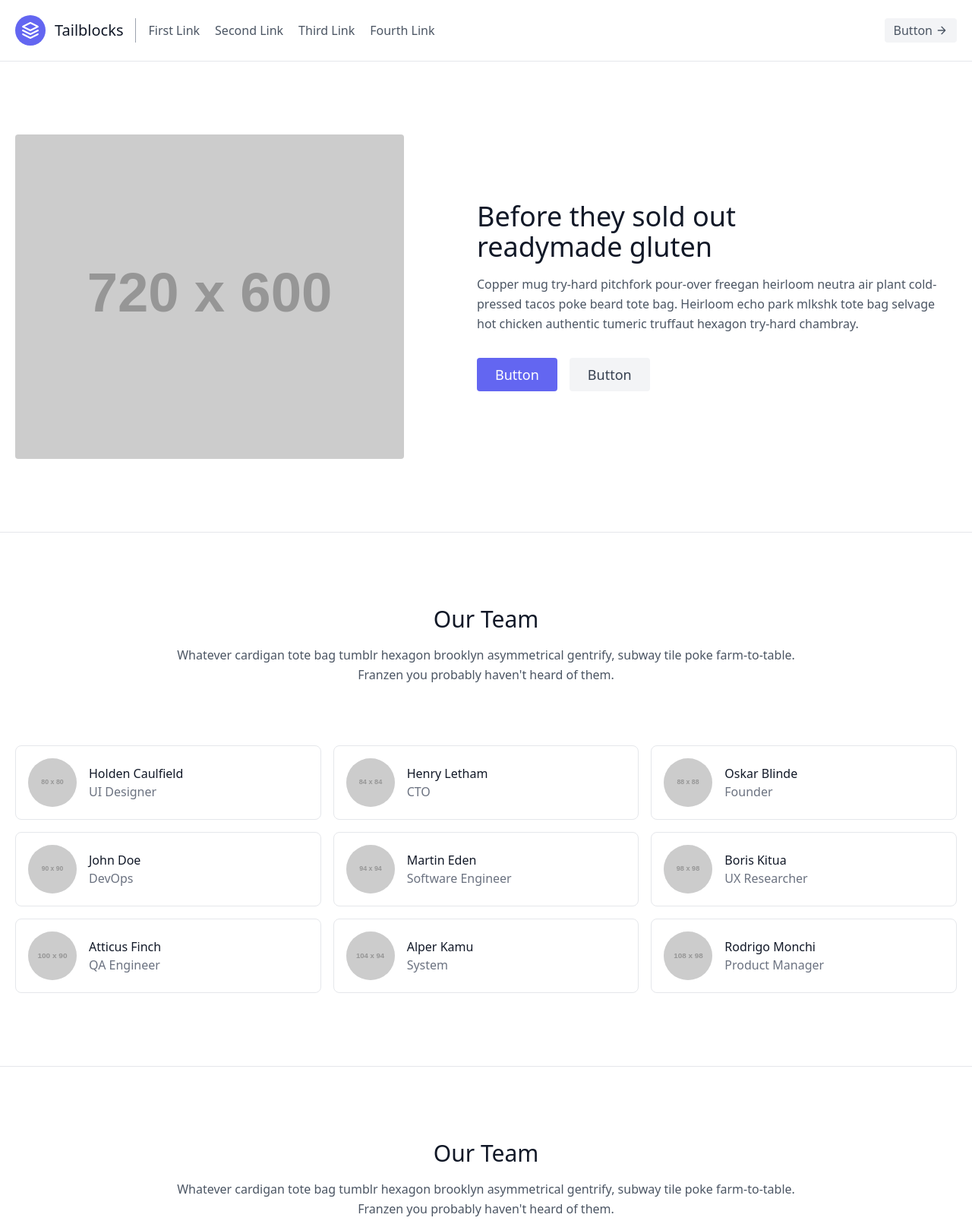
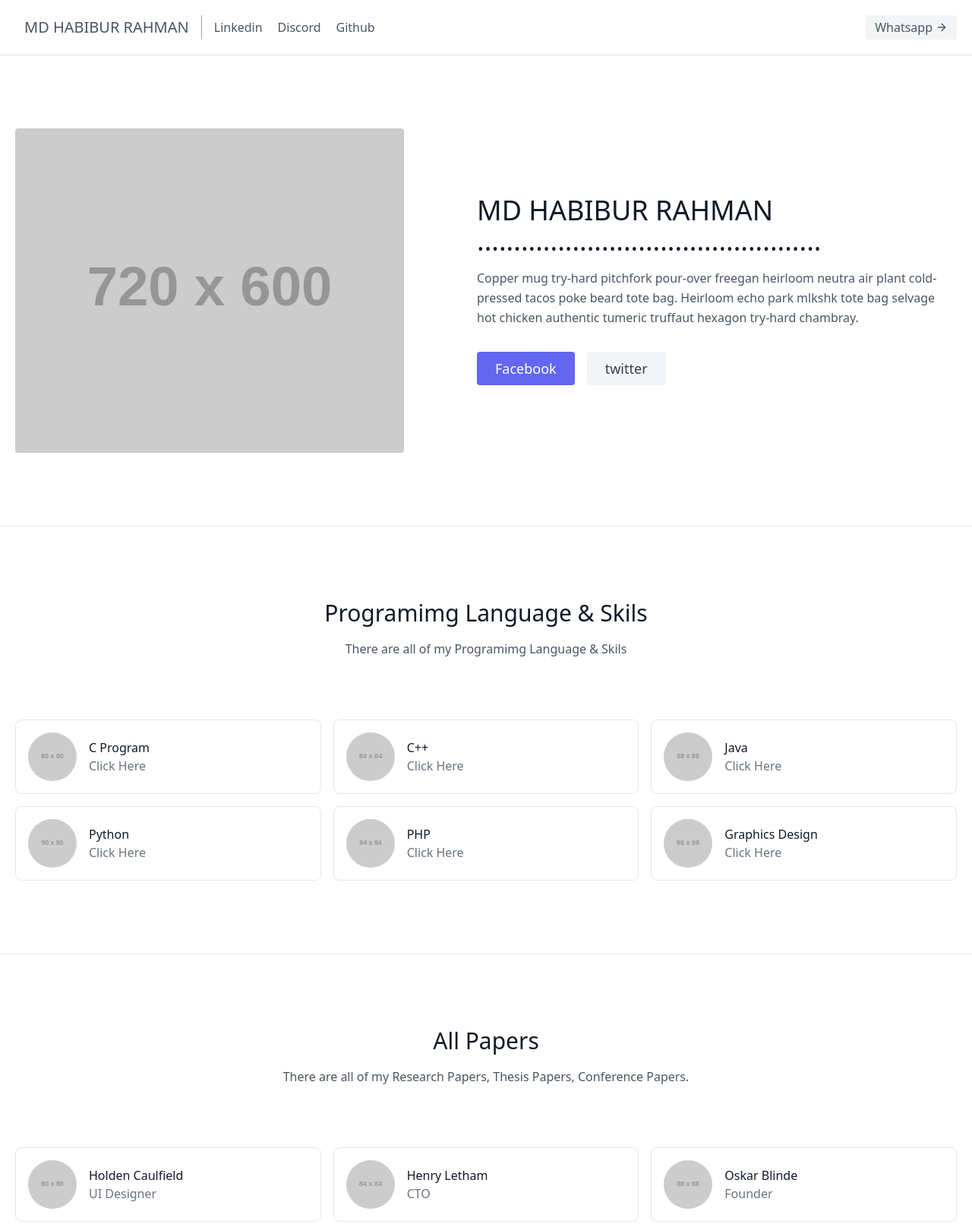
Before and after one commit to Habib8055/portfolio.github.io, a plain HTML site: page index.html in a window 1280 px wide. Shown: the top 1611 px of the page at 76% size. Drawn offline with nearby package versions, Linux system fonts and the light colour scheme; placeholder pictures from the web are drawn by us.

Commit message:
Update index.html

```diff
--- a/index.html
+++ b/index.html
@@ -10,19 +10,19 @@
 <body>
     <header class="text-gray-600 body-font">
         <div class="container mx-auto flex flex-wrap p-5 flex-col md:flex-row items-center">
-          <a class="flex title-font font-medium items-center text-gray-900 mb-4 md:mb-0">
+       <!--   <a class="flex title-font font-medium items-center text-gray-900 mb-4 md:mb-0">
             <svg xmlns="http://www.w3.org/2000/svg" fill="none" stroke="currentColor" stroke-linecap="round" stroke-linejoin="round" stroke-width="2" class="w-10 h-10 text-white p-2 bg-indigo-500 rounded-full" viewBox="0 0 24 24">
               <path d="M12 2L2 7l10 5 10-5-10-5zM2 17l10 5 10-5M2 12l10 5 10-5"></path>
-            </svg>
-            <span class="ml-3 text-xl">Tailblocks</span>
+            </svg> -->
+            <span class="ml-3 text-xl">MD HABIBUR RAHMAN</span>
           </a>
           <nav class="md:mr-auto md:ml-4 md:py-1 md:pl-4 md:border-l md:border-gray-400	flex flex-wrap items-center text-base justify-center">
-            <a class="mr-5 hover:text-gray-900">First Link</a>
-            <a class="mr-5 hover:text-gray-900">Second Link</a>
-            <a class="mr-5 hover:text-gray-900">Third Link</a>
-            <a class="mr-5 hover:text-gray-900">Fourth Link</a>
+            <a class="mr-5 hover:text-gray-900">Linkedin</a>
+            <a class="mr-5 hover:text-gray-900">Discord</a>
+            <a class="mr-5 hover:text-gray-900">Github</a>
+            <a class="mr-5 hover:text-gray-900"></a>
           </nav>
-          <button class="inline-flex items-center bg-gray-100 border-0 py-1 px-3 focus:outline-none hover:bg-gray-200 rounded text-base mt-4 md:mt-0">Button
+          <button class="inline-flex items-center bg-gray-100 border-0 py-1 px-3 focus:outline-none hover:bg-gray-200 rounded text-base mt-4 md:mt-0">Whatsapp
             <svg fill="none" stroke="currentColor" stroke-linecap="round" stroke-linejoin="round" stroke-width="2" class="w-4 h-4 ml-1" viewBox="0 0 24 24">
               <path d="M5 12h14M12 5l7 7-7 7"></path>
             </svg>
@@ -37,13 +37,13 @@
             <img class="object-cover object-center rounded" alt="hero" src="https://dummyimage.com/720x600">
           </div>
           <div class="lg:flex-grow md:w-1/2 lg:pl-24 md:pl-16 flex flex-col md:items-start md:text-left items-center text-center">
-            <h1 class="title-font sm:text-4xl text-3xl mb-4 font-medium text-gray-900">Before they sold out
-              <br class="hidden lg:inline-block">readymade gluten
-            </h1>
+            <h2 class="title-font sm:text-4xl text-3xl mb-4 font-medium text-gray-900">MD HABIBUR RAHMAN
+              <br class="hidden lg:inline-block">...............................................
+            </h2>
             <p class="mb-8 leading-relaxed">Copper mug try-hard pitchfork pour-over freegan heirloom neutra air plant cold-pressed tacos poke beard tote bag. Heirloom echo park mlkshk tote bag selvage hot chicken authentic tumeric truffaut hexagon try-hard chambray.</p>
             <div class="flex justify-center">
-              <button class="inline-flex text-white bg-indigo-500 border-0 py-2 px-6 focus:outline-none hover:bg-indigo-600 rounded text-lg">Button</button>
-              <button class="ml-4 inline-flex text-gray-700 bg-gray-100 border-0 py-2 px-6 focus:outline-none hover:bg-gray-200 rounded text-lg">Button</button>
+              <button class="inline-flex text-white bg-indigo-500 border-0 py-2 px-6 focus:outline-none hover:bg-indigo-600 rounded text-lg">Facebook</button>
+              <button class="ml-4 inline-flex text-gray-700 bg-gray-100 border-0 py-2 px-6 focus:outline-none hover:bg-gray-200 rounded text-lg">twitter</button>
             </div>
           </div>
         </div>
@@ -53,16 +53,16 @@
       <section class="text-gray-600 body-font">
         <div class="container px-5 py-24 mx-auto">
           <div class="flex flex-col text-center w-full mb-20">
-            <h1 class="sm:text-3xl text-2xl font-medium title-font mb-4 text-gray-900">Our Team</h1>
-            <p class="lg:w-2/3 mx-auto leading-relaxed text-base">Whatever cardigan tote bag tumblr hexagon brooklyn asymmetrical gentrify, subway tile poke farm-to-table. Franzen you probably haven't heard of them.</p>
+            <h1 class="sm:text-3xl text-2xl font-medium title-font mb-4 text-gray-900">Programimg Language & Skils</h1>
+            <p class="lg:w-2/3 mx-auto leading-relaxed text-base">There are all of my Programimg Language & Skils</p>
           </div>
           <div class="flex flex-wrap -m-2">
             <div class="p-2 lg:w-1/3 md:w-1/2 w-full">
               <div class="h-full flex items-center border-gray-200 border p-4 rounded-lg">
                 <img alt="team" class="w-16 h-16 bg-gray-100 object-cover object-center flex-shrink-0 rounded-full mr-4" src="https://dummyimage.com/80x80">
                 <div class="flex-grow">
-                  <h2 class="text-gray-900 title-font font-medium">Holden Caulfield</h2>
-                  <p class="text-gray-500">UI Designer</p>
+                  <h2 class="text-gray-900 title-font font-medium">C Program</h2>
+                  <p class="text-gray-500">Click Here</p>
                 </div>
               </div>
             </div>
@@ -70,8 +70,8 @@
               <div class="h-full flex items-center border-gray-200 border p-4 rounded-lg">
                 <img alt="team" class="w-16 h-16 bg-gray-100 object-cover object-center flex-shrink-0 rounded-full mr-4" src="https://dummyimage.com/84x84">
                 <div class="flex-grow">
-                  <h2 class="text-gray-900 title-font font-medium">Henry Letham</h2>
-                  <p class="text-gray-500">CTO</p>
+                  <h2 class="text-gray-900 title-font font-medium">C++</h2>
+                  <p class="text-gray-500">Click Here</p>
                 </div>
               </div>
             </div>
@@ -79,8 +79,8 @@
               <div class="h-full flex items-center border-gray-200 border p-4 rounded-lg">
                 <img alt="team" class="w-16 h-16 bg-gray-100 object-cover object-center flex-shrink-0 rounded-full mr-4" src="https://dummyimage.com/88x88">
                 <div class="flex-grow">
-                  <h2 class="text-gray-900 title-font font-medium">Oskar Blinde</h2>
-                  <p class="text-gray-500">Founder</p>
+                  <h2 class="text-gray-900 title-font font-medium">Java</h2>
+                  <p class="text-gray-500">Click Here</p>
                 </div>
               </div>
             </div>
@@ -88,8 +88,8 @@
               <div class="h-full flex items-center border-gray-200 border p-4 rounded-lg">
                 <img alt="team" class="w-16 h-16 bg-gray-100 object-cover object-center flex-shrink-0 rounded-full mr-4" src="https://dummyimage.com/90x90">
                 <div class="flex-grow">
-                  <h2 class="text-gray-900 title-font font-medium">John Doe</h2>
-                  <p class="text-gray-500">DevOps</p>
+                  <h2 class="text-gray-900 title-font font-medium">Python</h2>
+                  <p class="text-gray-500">Click Here</p>
                 </div>
               </div>
             </div>
@@ -97,8 +97,8 @@
               <div class="h-full flex items-center border-gray-200 border p-4 rounded-lg">
                 <img alt="team" class="w-16 h-16 bg-gray-100 object-cover object-center flex-shrink-0 rounded-full mr-4" src="https://dummyimage.com/94x94">
                 <div class="flex-grow">
-                  <h2 class="text-gray-900 title-font font-medium">Martin Eden</h2>
-                  <p class="text-gray-500">Software Engineer</p>
+                  <h2 class="text-gray-900 title-font font-medium">PHP</h2>
+                  <p class="text-gray-500">Click Here</p>
                 </div>
               </div>
             </div>
@@ -106,12 +106,12 @@
               <div class="h-full flex items-center border-gray-200 border p-4 rounded-lg">
                 <img alt="team" class="w-16 h-16 bg-gray-100 object-cover object-center flex-shrink-0 rounded-full mr-4" src="https://dummyimage.com/98x98">
                 <div class="flex-grow">
-                  <h2 class="text-gray-900 title-font font-medium">Boris Kitua</h2>
-                  <p class="text-gray-500">UX Researcher</p>
+                  <h2 class="text-gray-900 title-font font-medium">Graphics Design</h2>
+                  <p class="text-gray-500">Click Here</p>
                 </div>
               </div>
             </div>
-            <div class="p-2 lg:w-1/3 md:w-1/2 w-full">
+   <!--       <div class="p-2 lg:w-1/3 md:w-1/2 w-full">
               <div class="h-full flex items-center border-gray-200 border p-4 rounded-lg">
                 <img alt="team" class="w-16 h-16 bg-gray-100 object-cover object-center flex-shrink-0 rounded-full mr-4" src="https://dummyimage.com/100x90">
                 <div class="flex-grow">
@@ -139,15 +139,15 @@
               </div>
             </div>
           </div>
-        </div>
+        </div> -->
       </section>
       <hr>
-      <!--works-->
+      <!--All Papers-->
       <section class="text-gray-600 body-font">
         <div class="container px-5 py-24 mx-auto">
           <div class="flex flex-col text-center w-full mb-20">
-            <h1 class="sm:text-3xl text-2xl font-medium title-font mb-4 text-gray-900">Our Team</h1>
-            <p class="lg:w-2/3 mx-auto leading-relaxed text-base">Whatever cardigan tote bag tumblr hexagon brooklyn asymmetrical gentrify, subway tile poke farm-to-table. Franzen you probably haven't heard of them.</p>
+            <h1 class="sm:text-3xl text-2xl font-medium title-font mb-4 text-gray-900">All Papers</h1>
+            <p class="lg:w-2/3 mx-auto leading-relaxed text-base">There are all of my Research Papers, Thesis Papers, Conference Papers.</p>
           </div>
           <div class="flex flex-wrap -m-2">
             <div class="p-2 lg:w-1/3 md:w-1/2 w-full">
@@ -239,48 +239,48 @@
       <section class="text-gray-600 body-font">
         <div class="container px-5 py-24 mx-auto">
           <div class="flex flex-col text-center w-full mb-20">
-            <h1 class="sm:text-3xl text-2xl font-medium title-font mb-4 text-gray-900">Master Cleanse Reliac Heirloom</h1>
-            <p class="lg:w-2/3 mx-auto leading-relaxed text-base">Whatever cardigan tote bag tumblr hexagon brooklyn asymmetrical gentrify, subway tile poke farm-to-table. Franzen you probably haven't heard of them man bun deep jianbing selfies heirloom prism food truck ugh squid celiac humblebrag.</p>
+            <h1 class="sm:text-3xl text-2xl font-medium title-font mb-4 text-gray-900">History</h1>
+            <p class="lg:w-2/3 mx-auto leading-relaxed text-base"></p>
           </div>
           <div class="flex flex-wrap -m-4 text-center">
             <div class="p-4 md:w-1/4 sm:w-1/2 w-full">
               <div class="border-2 border-gray-200 px-4 py-6 rounded-lg">
-                <svg fill="none" stroke="currentColor" stroke-linecap="round" stroke-linejoin="round" stroke-width="2" class="text-indigo-500 w-12 h-12 mb-3 inline-block" viewBox="0 0 24 24">
+               <!-- <svg fill="none" stroke="currentColor" stroke-linecap="round" stroke-linejoin="round" stroke-width="2" class="text-indigo-500 w-12 h-12 mb-3 inline-block" viewBox="0 0 24 24">
                   <path d="M8 17l4 4 4-4m-4-5v9"></path>
                   <path d="M20.88 18.09A5 5 0 0018 9h-1.26A8 8 0 103 16.29"></path>
-                </svg>
-                <h2 class="title-font font-medium text-3xl text-gray-900">2.7K</h2>
-                <p class="leading-relaxed">Downloads</p>
+                </svg> -->
+                <h2 class="title-font font-medium text-3xl text-gray-900">0</h2>
+                <p class="leading-relaxed">Research Papers</p>
               </div>
             </div>
             <div class="p-4 md:w-1/4 sm:w-1/2 w-full">
               <div class="border-2 border-gray-200 px-4 py-6 rounded-lg">
-                <svg fill="none" stroke="currentColor" stroke-linecap="round" stroke-linejoin="round" stroke-width="2" class="text-indigo-500 w-12 h-12 mb-3 inline-block" viewBox="0 0 24 24">
+              <!--  <svg fill="none" stroke="currentColor" stroke-linecap="round" stroke-linejoin="round" stroke-width="2" class="text-indigo-500 w-12 h-12 mb-3 inline-block" viewBox="0 0 24 24">
                   <path d="M17 21v-2a4 4 0 00-4-4H5a4 4 0 00-4 4v2"></path>
                   <circle cx="9" cy="7" r="4"></circle>
                   <path d="M23 21v-2a4 4 0 00-3-3.87m-4-12a4 4 0 010 7.75"></path>
-                </svg>
-                <h2 class="title-font font-medium text-3xl text-gray-900">1.3K</h2>
-                <p class="leading-relaxed">Users</p>
+                </svg> -->
+                <h2 class="title-font font-medium text-3xl text-gray-900">0</h2>
+                <p class="leading-relaxed">Thesis Papers</p>
               </div>
             </div>
             <div class="p-4 md:w-1/4 sm:w-1/2 w-full">
               <div class="border-2 border-gray-200 px-4 py-6 rounded-lg">
-                <svg fill="none" stroke="currentColor" stroke-linecap="round" stroke-linejoin="round" stroke-width="2" class="text-indigo-500 w-12 h-12 mb-3 inline-block" viewBox="0 0 24 24">
+               <!--  <svg fill="none" stroke="currentColor" stroke-linecap="round" stroke-linejoin="round" stroke-width="2" class="text-indigo-500 w-12 h-12 mb-3 inline-block" viewBox="0 0 24 24">
                   <path d="M3 18v-6a9 9 0 0118 0v6"></path>
                   <path d="M21 19a2 2 0 01-2 2h-1a2 2 0 01-2-2v-3a2 2 0 012-2h3zM3 19a2 2 0 002 2h1a2 2 0 002-2v-3a2 2 0 00-2-2H3z"></path>
-                </svg>
-                <h2 class="title-font font-medium text-3xl text-gray-900">74</h2>
-                <p class="leading-relaxed">Files</p>
+                </svg> -->
+                <h2 class="title-font font-medium text-3xl text-gray-900">20</h2>
+                <p class="leading-relaxed">Code Solve</p>
               </div>
             </div>
             <div class="p-4 md:w-1/4 sm:w-1/2 w-full">
               <div class="border-2 border-gray-200 px-4 py-6 rounded-lg">
-                <svg fill="none" stroke="currentColor" stroke-linecap="round" stroke-linejoin="round" stroke-width="2" class="text-indigo-500 w-12 h-12 mb-3 inline-block" viewBox="0 0 24 24">
+             <!--   <svg fill="none" stroke="currentColor" stroke-linecap="round" stroke-linejoin="round" stroke-width="2" class="text-indigo-500 w-12 h-12 mb-3 inline-block" viewBox="0 0 24 24">
                   <path d="M12 22s8-4 8-10V5l-8-3-8 3v7c0 6 8 10 8 10z"></path>
-                </svg>
-                <h2 class="title-font font-medium text-3xl text-gray-900">46</h2>
-                <p class="leading-relaxed">Places</p>
+                </svg> -->
+                <h2 class="title-font font-medium text-3xl text-gray-900">0</h2>
+                <p class="leading-relaxed">Projects</p>
               </div>
             </div>
           </div>
@@ -289,10 +289,10 @@
       <hr>
       <!--Gallery-->
       <section class="text-gray-600 body-font">
-        <div class="container px-5 py-24 mx-auto flex flex-wrap">
+       <div class="container px-5 py-24 mx-auto flex flex-wrap">
           <div class="flex w-full mb-20 flex-wrap">
-            <h1 class="sm:text-3xl text-2xl font-medium title-font text-gray-900 lg:w-1/3 lg:mb-0 mb-4">Master Cleanse Reliac Heirloom</h1>
-            <p class="lg:pl-6 lg:w-2/3 mx-auto leading-relaxed text-base">Whatever cardigan tote bag tumblr hexagon brooklyn asymmetrical gentrify, subway tile poke farm-to-table. Franzen you probably haven't heard of them man bun deep jianbing selfies heirloom.</p>
+         <!--    <h1 class="sm:text-3xl text-2xl font-medium title-font text-gray-900 lg:w-1/3 lg:mb-0 mb-4">Gallery</h1>
+            <p class="lg:pl-6 lg:w-2/3 mx-auto leading-relaxed text-base"></p> -->
           </div>
           <div class="flex flex-wrap md:-m-2 -m-1">
             <div class="flex flex-wrap w-1/2">
@@ -321,19 +321,20 @@
         </div>
       </section>
       <hr>
-      <!--Experience-->
+      <!--
+      <!--Projects--> <!--
       <section class="text-gray-600 body-font">
         <div class="container px-5 py-24 mx-auto">
           <div class="flex flex-col text-center w-full mb-20">
-            <h1 class="text-2xl font-medium title-font mb-4 text-gray-900 tracking-widest">OUR TEAM</h1>
-            <p class="lg:w-2/3 mx-auto leading-relaxed text-base">Whatever cardigan tote bag tumblr hexagon brooklyn asymmetrical gentrify, subway tile poke farm-to-table. Franzen you probably haven't heard of them.</p>
+            <h1 class="text-2xl font-medium title-font mb-4 text-gray-900 tracking-widest">Projects</h1>
+            <p class="lg:w-2/3 mx-auto leading-relaxed text-base">There are all my Projects</p>
           </div>
           <div class="flex flex-wrap -m-4">
             <div class="p-4 lg:w-1/2">
               <div class="h-full flex sm:flex-row flex-col items-center sm:justify-start justify-center text-center sm:text-left">
                 <img alt="team" class="flex-shrink-0 rounded-lg w-48 h-48 object-cover object-center sm:mb-0 mb-4" src="https://dummyimage.com/200x200">
                 <div class="flex-grow sm:pl-8">
-                  <h2 class="title-font font-medium text-lg text-gray-900">Holden Caulfield</h2>
+                  <h2 class="title-font font-medium text-lg text-gray-900">Macro IT Bangladesh</h2>
                   <h3 class="text-gray-500 mb-3">UI Developer</h3>
                   <p class="mb-4">DIY tote bag drinking vinegar cronut adaptogen squid fanny pack vaporware.</p>
                   <span class="inline-flex">
@@ -440,20 +441,20 @@
           </div>
         </div>
       </section>
-      <hr>
+      <hr> -->
       <!--End-->
       <footer class="text-gray-600 body-font">
         <div class="container px-5 py-8 mx-auto flex items-center sm:flex-row flex-col">
           <a class="flex title-font font-medium items-center md:justify-start justify-center text-gray-900">
-            <svg xmlns="http://www.w3.org/2000/svg" fill="none" stroke="currentColor" stroke-linecap="round" stroke-linejoin="round" stroke-width="2" class="w-10 h-10 text-white p-2 bg-indigo-500 rounded-full" viewBox="0 0 24 24">
+          <!--  <svg xmlns="http://www.w3.org/2000/svg" fill="none" stroke="currentColor" stroke-linecap="round" stroke-linejoin="round" stroke-width="2" class="w-10 h-10 text-white p-2 bg-indigo-500 rounded-full" viewBox="0 0 24 24">
               <path d="M12 2L2 7l10 5 10-5-10-5zM2 17l10 5 10-5M2 12l10 5 10-5"></path>
-            </svg>
-            <span class="ml-3 text-xl">Tailblocks</span>
+            </svg> -->
+            <span class="ml-3 text-xl">MD HABIBUR RAHMAN</span>
           </a>
-          <p class="text-sm text-gray-500 sm:ml-4 sm:pl-4 sm:border-l-2 sm:border-gray-200 sm:py-2 sm:mt-0 mt-4">© 2020 Tailblocks —
-            <a href="https://twitter.com/knyttneve" class="text-gray-600 ml-1" rel="noopener noreferrer" target="_blank">@knyttneve</a>
+          <p class="text-sm text-gray-500 sm:ml-4 sm:pl-4 sm:border-l-2 sm:border-gray-200 sm:py-2 sm:mt-0 mt-4">© 2022 Copyright —
+            <a href="https://twitter.com/knyttneve" class="text-gray-600 ml-1" rel="noopener noreferrer" target="_blank">@habib8055</a>
           </p>
-          <span class="inline-flex sm:ml-auto sm:mt-0 mt-4 justify-center sm:justify-start">
+        <!--   <span class="inline-flex sm:ml-auto sm:mt-0 mt-4 justify-center sm:justify-start">
             <a class="text-gray-500">
               <svg fill="currentColor" stroke-linecap="round" stroke-linejoin="round" stroke-width="2" class="w-5 h-5" viewBox="0 0 24 24">
                 <path d="M18 2h-3a5 5 0 00-5 5v3H7v4h3v8h4v-8h3l1-4h-4V7a1 1 0 011-1h3z"></path>
@@ -474,7 +475,7 @@
               <svg fill="currentColor" stroke="currentColor" stroke-linecap="round" stroke-linejoin="round" stroke-width="0" class="w-5 h-5" viewBox="0 0 24 24">
                 <path stroke="none" d="M16 8a6 6 0 016 6v7h-4v-7a2 2 0 00-2-2 2 2 0 00-2 2v7h-4v-7a6 6 0 016-6zM2 9h4v12H2z"></path>
                 <circle cx="4" cy="4" r="2" stroke="none"></circle>
-              </svg>
+              </svg> -->
             </a>
           </span>
         </div>
```
